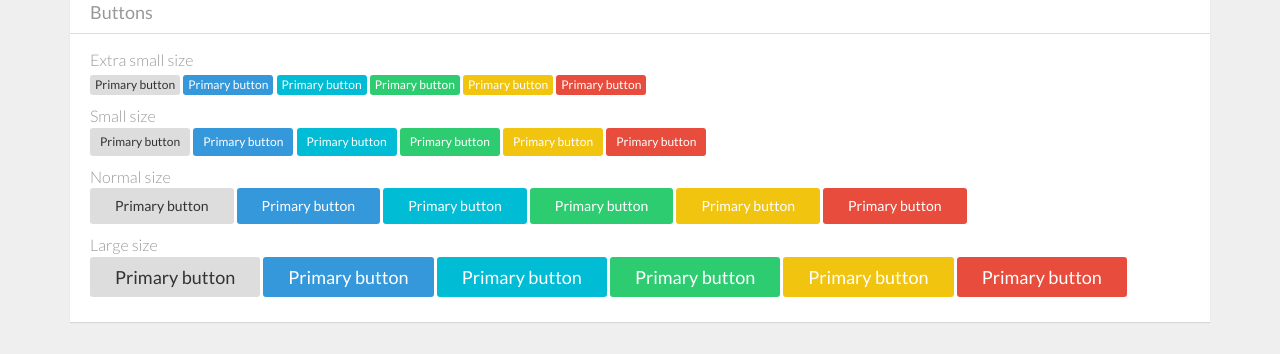
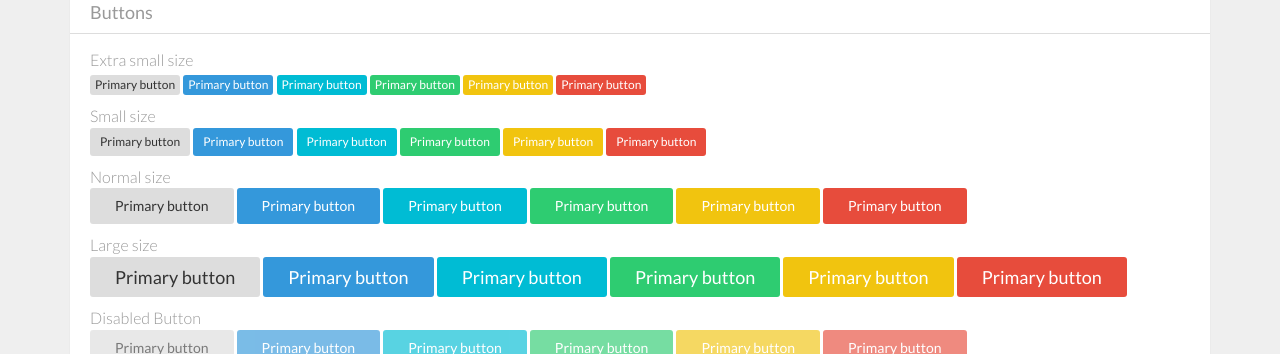
Before and after one commit to onlyyouwa/growthd-admin, a website: page pages/components.button.html in a window 1280 px wide. Shown: the part 212-566 px from the top of the page. Drawn offline with nearby package versions, Linux system fonts and the light colour scheme.

Commit message:
add disabled button

```diff
--- a/pages/components.button.html
+++ b/pages/components.button.html
@@ -214,6 +214,15 @@
 							<button class="btn btn-warning btn-lg">Primary button</button>
 							<button class="btn btn-danger btn-lg">Primary button</button>
 						</div>
+						<div class="mgb">
+							Disabled Button<br>
+							<button class="btn btn-default" disabled="disabled">Primary button</button>
+							<button class="btn btn-primary" disabled="disabled">Primary button</button>
+							<button class="btn btn-info" disabled="disabled">Primary button</button>
+							<button class="btn btn-success" disabled="disabled">Primary button</button>
+							<button class="btn btn-warning" disabled="disabled">Primary button</button>
+							<button class="btn btn-danger" disabled="disabled">Primary button</button>
+						</div>
 					</div>
 				</div>
 			</div>
```
